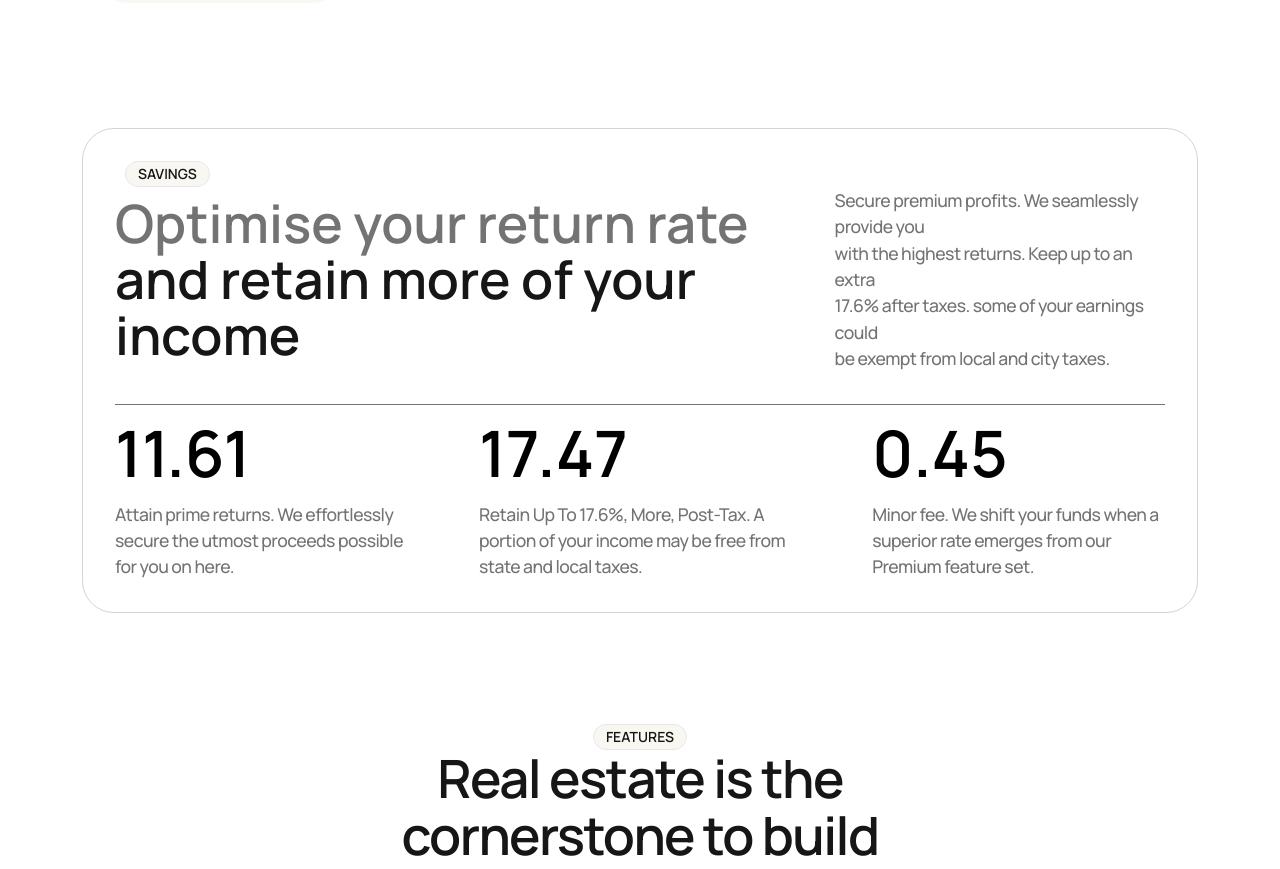
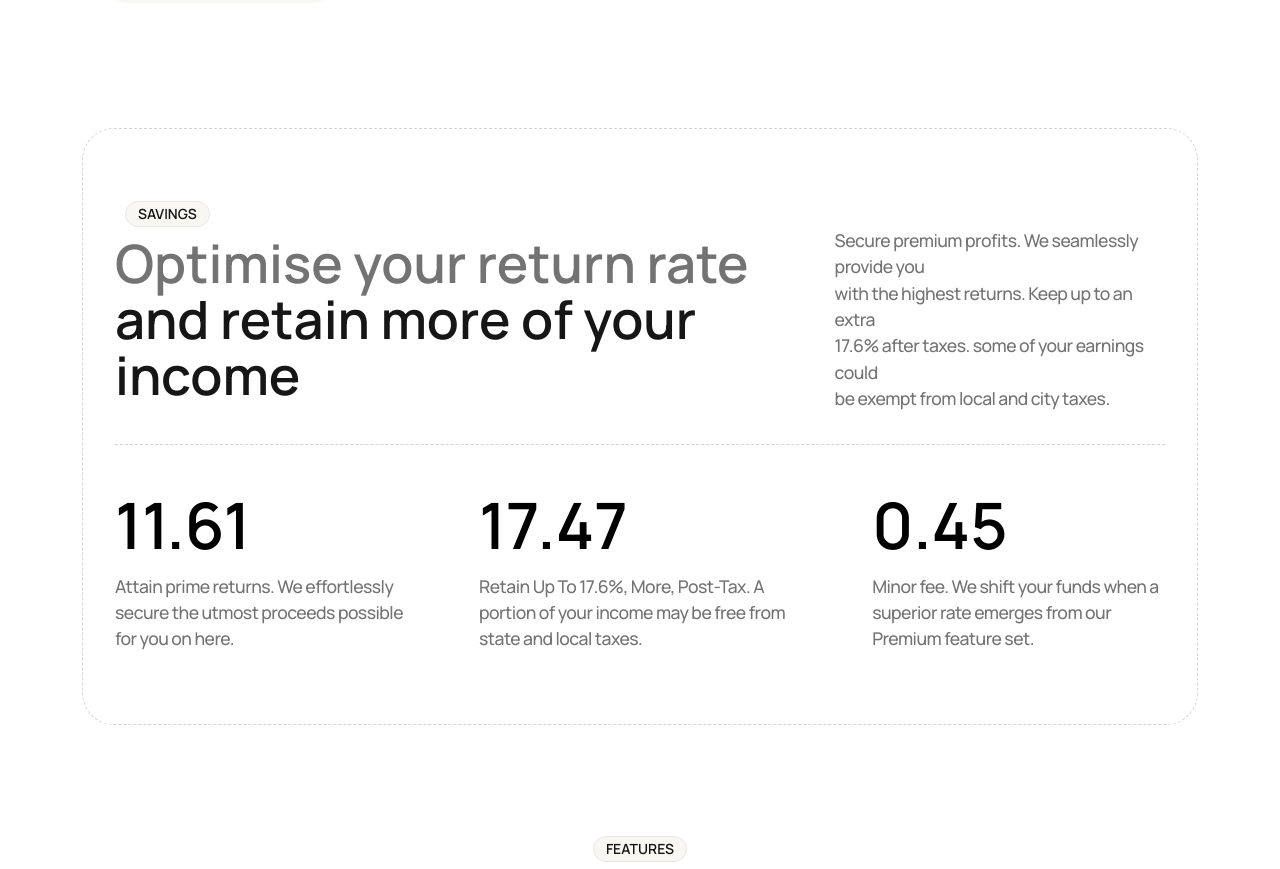
Before and after one commit to Daniel264/Slice, a Next.js app: page / in a window 1280 px wide. Shown: the part 3880-4749 px from the top of the page. Built offline with nearby package versions, Linux system fonts and the light colour scheme.

Commit message:
Refactor the savings section

```diff
--- a/src/components/Savings.tsx
+++ b/src/components/Savings.tsx
@@ -30,9 +30,9 @@ const SavingsWrapper = styled.section`
     flex-direction: column;
     justify-content: space-between;
     height: max-content;
-    padding: 2rem;
+    padding: 4.5rem 2rem;
     margin-top: 5rem;
-    border: 1px solid #D4D4D4;
+    border: 1px dashed #D4D4D4;
     border-radius: 2rem;
 
     article {
--- a/src/styles/SCSS/index.css
+++ b/src/styles/SCSS/index.css
@@ -717,10 +717,11 @@ h5 {
   gap: 4.5rem;
 }
 .savings-wrapper article:nth-of-type(1) {
-  border-bottom: 1px solid var(--text-color);
+  border-bottom: 1px dashed rgb(212, 212, 212);
   padding-bottom: 2rem;
 }
 .savings-wrapper article:nth-of-type(2) {
+  padding-top: 2rem;
   width: 100%;
   min-height: -moz-max-content;
   min-height: max-content;
--- a/src/styles/SCSS/layout/_savings.scss
+++ b/src/styles/SCSS/layout/_savings.scss
@@ -17,11 +17,12 @@
     }
 
     article:nth-of-type(1) {
-        border-bottom: 1px solid var(--text-color);
+        border-bottom: 1px dashed rgb(212, 212, 212);
         padding-bottom: 2rem;
     }
 
     article:nth-of-type(2) {
+        padding-top: 2rem;
         @include align-center(100%, max-content, row);
     }
 }
```
Also changed, not shown: 1 other file (tests, documents, lock files or other folders).
